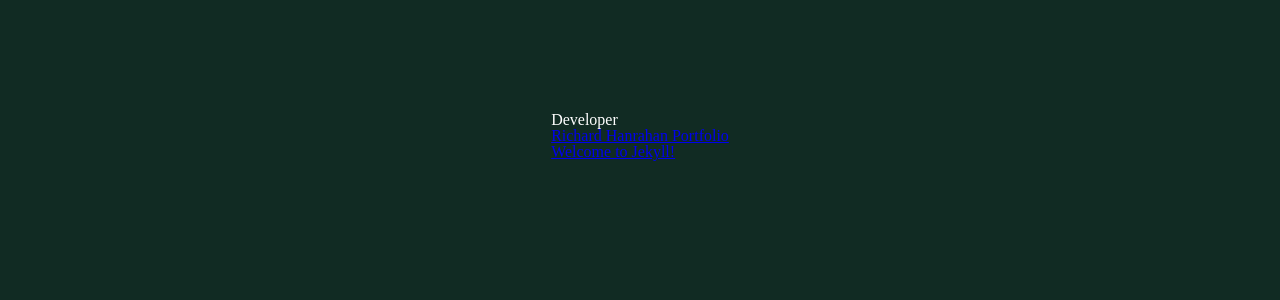
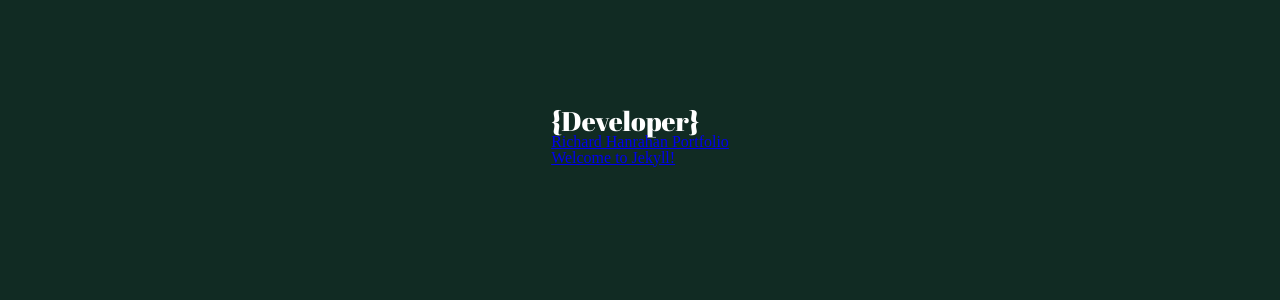
Before and after one commit to RHPortfolio/RHPortfolio.github.io, a Jekyll site: the page built from index.markdown, in a window 1280 px wide. Shown: the part 1214-1514 px from the top of the page. Built offline with Jekyll 4.4.1, drawn with Linux system fonts in a browser that asks for light colours.

Commit message:
Adds styling to Developer title in sub-page

```diff
--- a/css/main.css
+++ b/css/main.css
@@ -33,11 +33,11 @@ body {
 #writer { background: #74B6A2; color: white;}
 
 #title { font-family: "Mervale Script"; font-size: 10vh;}
-#developer_title { font-family: "Abril Fatface"; font-size: 3vh;}
-#developer_title::before {
+#developer_title, #developer-page-title { font-family: "Abril Fatface"; font-size: 3vh;}
+#developer_title::before, #developer-page-title::before {
   content: "{";
 }
-#developer_title::after {
+#developer_title::after, #developer-page-title::after {
   content: "}";
 }
 #product_title { font-family: "Alegreya SC Regular"; font-size: 3vh; padding-top: 2px;}
```
